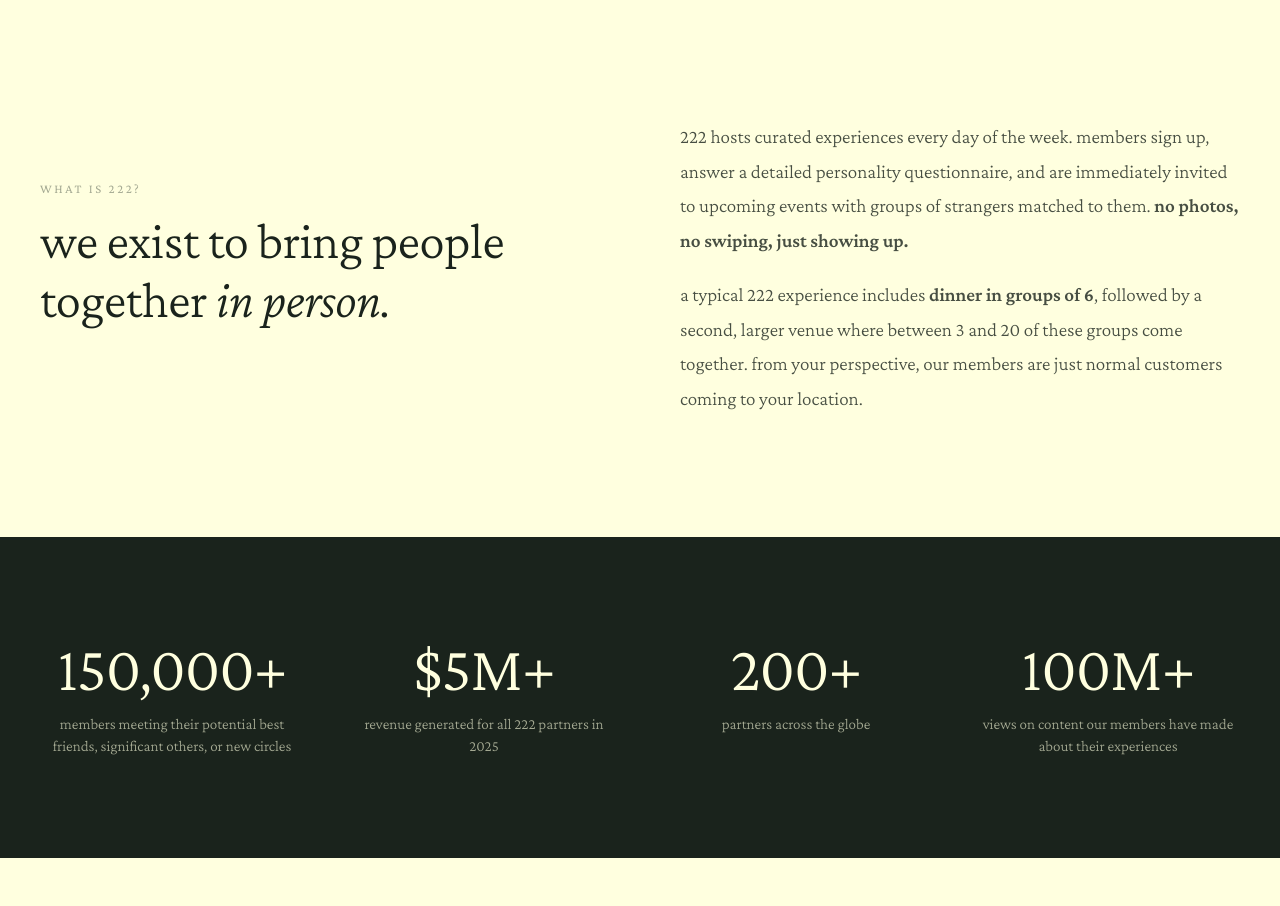
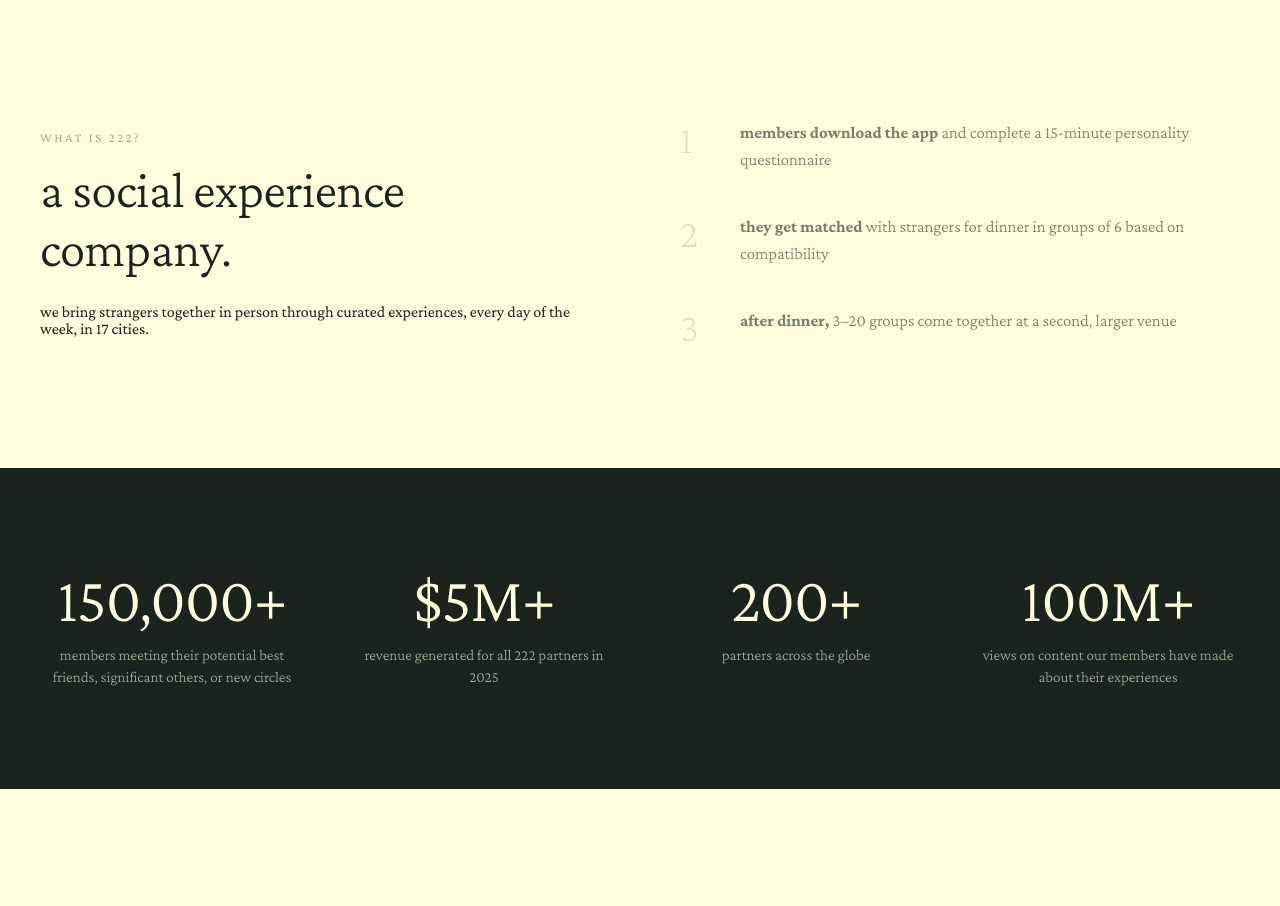
Before and after one commit to danialhashemi222/222-partners, a website: page public/index.html in a window 1280 px wide. Shown: the part 800-1706 px from the top of the page. Drawn offline with nearby package versions, Linux system fonts and the light colour scheme.

Commit message:
update what is 222 section copy and layout

```diff
--- a/public/index.html
+++ b/public/index.html
@@ -1264,15 +1264,30 @@
       <div class="about-grid fade-in">
         <div>
           <p class="section-label">what is 222?</p>
-          <h2 class="section-heading">we exist to bring people together <em>in person.</em></h2>
-        </div>
-        <div class="about-text">
-          <p>
-            222 hosts curated experiences every day of the week. members sign up, answer a detailed personality questionnaire, and are immediately invited to upcoming events with groups of strangers matched to them. <strong>no photos, no swiping, just showing up.</strong>
+          <h2 class="section-heading">a social experience company.</h2>
+          <p class="about-text" style="margin-top: 16px;">
+            we bring strangers together in person through curated experiences, every day of the week, in 17 cities.
           </p>
-          <p>
-            a typical 222 experience includes <strong>dinner in groups of 6</strong>, followed by a second, larger venue where between 3 and 20 of these groups come together. from your perspective, our members are just normal customers coming to your location.
-          </p>
+        </div>
+        <div class="offering-steps">
+          <div class="step">
+            <div class="step-num step-num-dark">1</div>
+            <div class="step-content step-content-dark">
+              <p><strong>members download the app</strong> and complete a 15-minute personality questionnaire</p>
+            </div>
+          </div>
+          <div class="step">
+            <div class="step-num step-num-dark">2</div>
+            <div class="step-content step-content-dark">
+              <p><strong>they get matched</strong> with strangers for dinner in groups of 6 based on compatibility</p>
+            </div>
+          </div>
+          <div class="step">
+            <div class="step-num step-num-dark">3</div>
+            <div class="step-content step-content-dark">
+              <p><strong>after dinner,</strong> 3&ndash;20 groups come together at a second, larger venue</p>
+            </div>
+          </div>
         </div>
       </div>
     </div>
```
